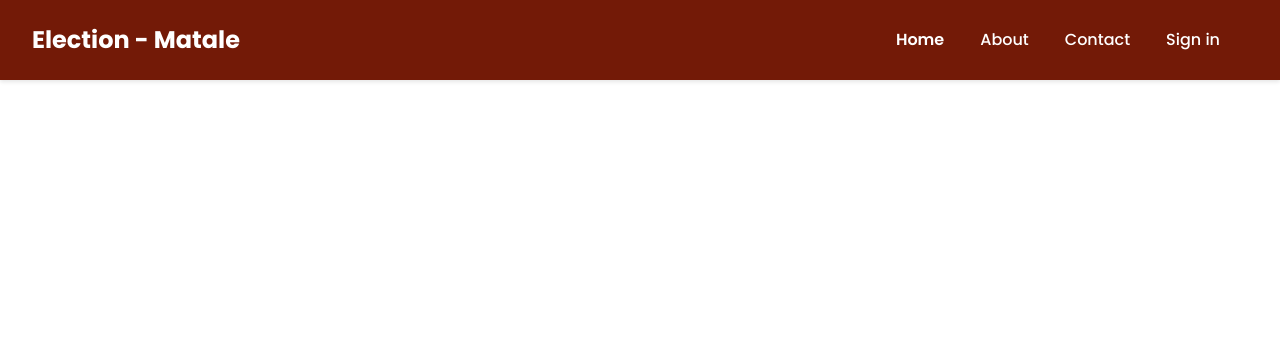
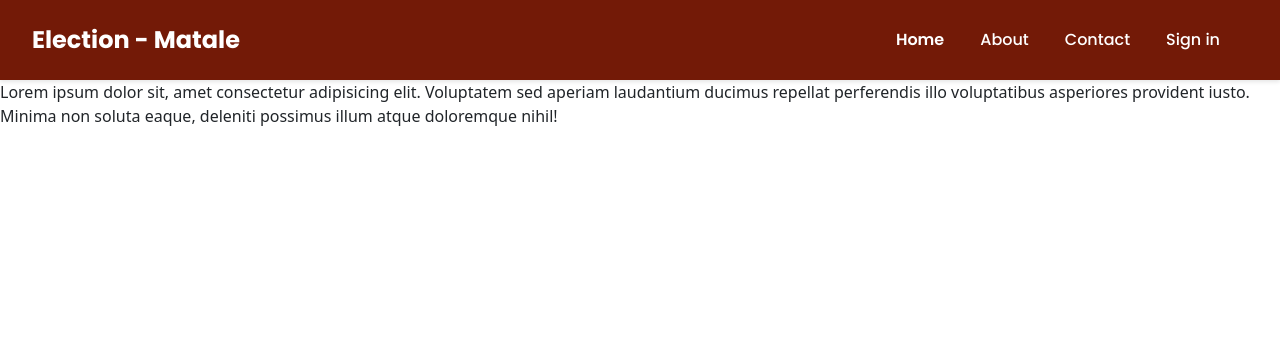
Before and after one commit to Nadun24617/Election-Payment, a PHP site: page / in a window 1280 px wide. Shown: the top 340 px of the page. Run offline with PHP 8.4, Linux system fonts and the light colour scheme.

Commit message:
not changed anything

```diff
--- a/index.php
+++ b/index.php
@@ -9,6 +9,9 @@
 </head>
 <body>
     <?php include_once('components/navbar.php'); ?>
+    Lorem ipsum dolor sit, amet consectetur adipisicing elit.
+    Voluptatem sed aperiam laudantium ducimus repellat perferendis illo voluptatibus asperiores provident iusto.
+    Minima non soluta eaque, deleniti possimus illum atque doloremque nihil!
 
 </body>
 </html>
```
